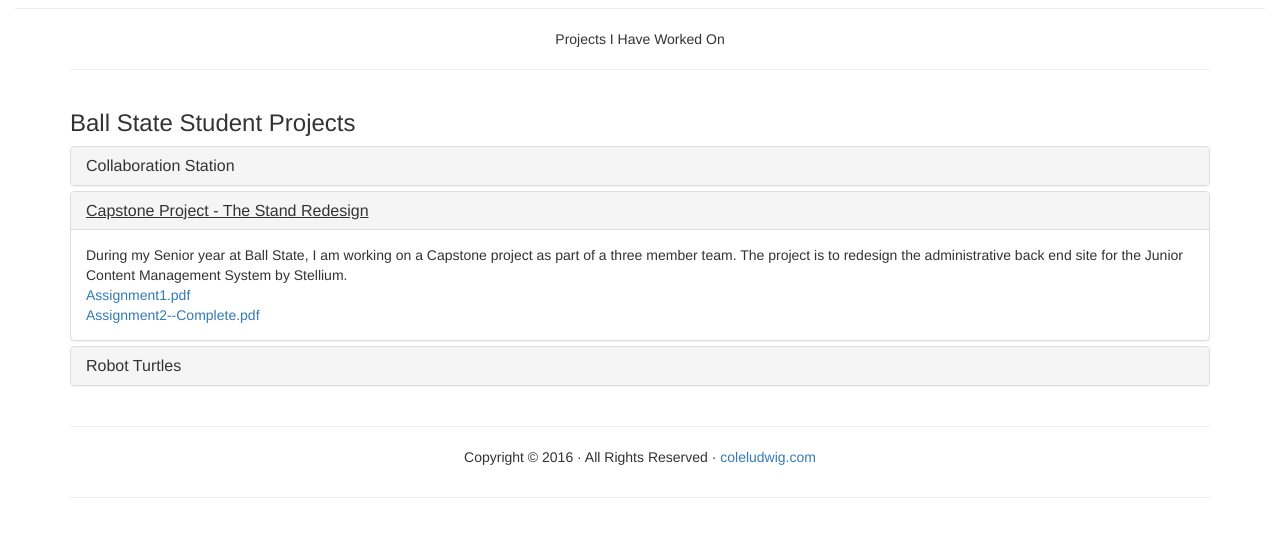
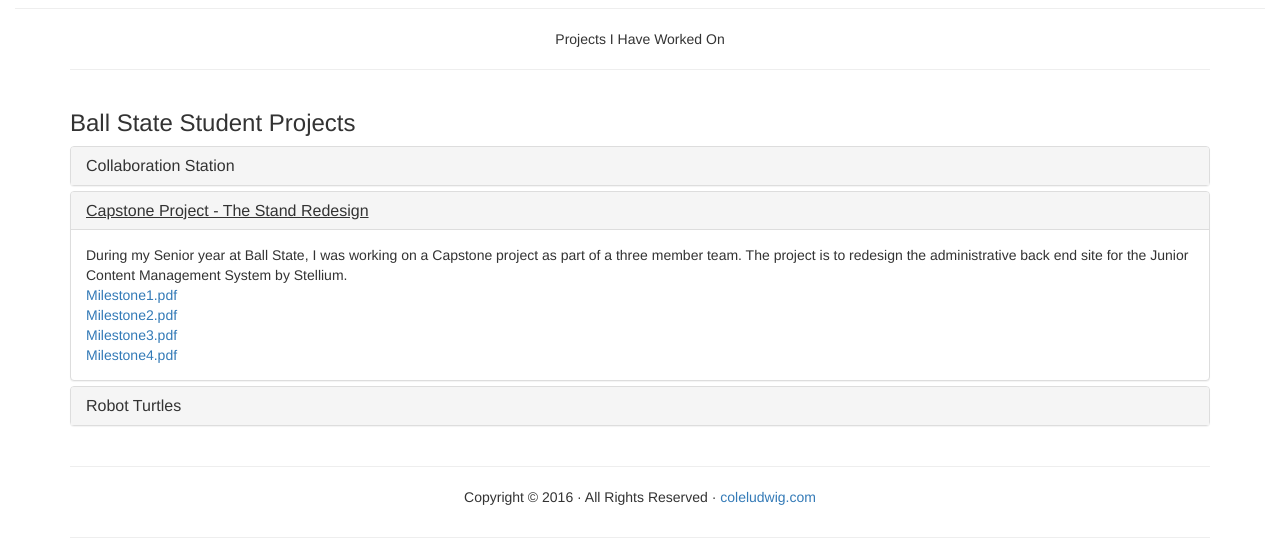
Before and after one commit to jocowig/jocowig.github.io, a plain HTML site: page projects.html in a window 1280 px wide. Both pictures are taken after a click on the link "Capstone Project - The Stand Redesign". Shown: the part 154-698 px from the top of the page. Drawn offline with Linux system fonts and the light colour scheme.

Commit message:
Added links for other milestones to Capstone Project

```diff
--- a/projects.html
+++ b/projects.html
@@ -68,9 +68,11 @@ Collaboration Station is the name of an Android game made as an immersive learni
         </h4>
       </div>
       <div id="collapse2" class="panel-collapse collapse">
-        <div class="panel-body">During my Senior year at Ball State, I am working on a Capstone project as part of a three member team. The project is to redesign the administrative back end site for the Junior Content Management System by Stellium.<br/>
-     <a href="https://docs.google.com/viewer?a=v&amp;pid=sites&amp;srcid=ZGVmYXVsdGRvbWFpbnxqY2x1ZHdpZ3BvcnRmb2xpb3xneDo2M2EzZmUxYWJjYzFkNmI5">Assignment1.pdf</a><br/>
-<a href="https://docs.google.com/viewer?a=v&amp;pid=sites&amp;srcid=ZGVmYXVsdGRvbWFpbnxqY2x1ZHdpZ3BvcnRmb2xpb3xneDoxN2JhOWEwZGIxOTNjMGRj">Assignment2--Complete.pdf</a>
+        <div class="panel-body">During my Senior year at Ball State, I was working on a Capstone project as part of a three member team. The project is to redesign the administrative back end site for the Junior Content Management System by Stellium.<br/>
+     <a href="https://docs.google.com/viewer?a=v&amp;pid=sites&amp;srcid=ZGVmYXVsdGRvbWFpbnxqY2x1ZHdpZ3BvcnRmb2xpb3xneDo2M2EzZmUxYWJjYzFkNmI5">Milestone1.pdf</a><br/>
+<a href="https://docs.google.com/viewer?a=v&amp;pid=sites&amp;srcid=ZGVmYXVsdGRvbWFpbnxqY2x1ZHdpZ3BvcnRmb2xpb3xneDoxN2JhOWEwZGIxOTNjMGRj">Milestone2.pdf</a><br/>
+<a href="https://drive.google.com/file/d/0B1PFIARB4WzdMlV4cGxTUWhzMzA/view?usp=sharing">Milestone3.pdf</a><br/>
+<a href="https://drive.google.com/file/d/0B1PFIARB4WzdcUZ0c3BzZmlaQ2c/view?usp=sharing">Milestone4.pdf</a><br/>
         </div>
       </div>
     </div>
```
Also changed, not shown: index.html (+1 -1 lines).
